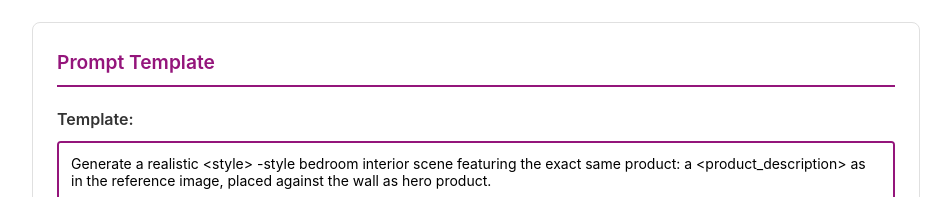
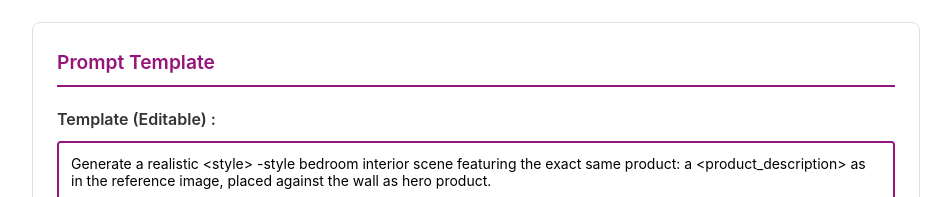
Before and after one commit to kvidaxl/json, a plain HTML site: page index.html in a window 1280 px wide. Shown: the part 1863-2060 px from the top of the page, without its empty margins (164-1115 px from the left). Drawn offline with Linux system fonts and the light colour scheme.

Commit message:
Update index.html

```diff
--- a/index.html
+++ b/index.html
@@ -522,7 +522,7 @@ No smoothing, stylizing, color shifting, retexturing, or proportion editing is a
         <div class="section">
             <h3>Prompt Template</h3>
             <div class="field">
-                <label for="prompt_template">Template:</label>
+                <label for="prompt_template">Template (Editable) :</label>
                 <textarea id="prompt_template" style="min-height: 150px;" maxlength="2000">Generate a realistic <style> -style bedroom interior scene featuring the exact same product: a <product_description> as in the reference image, placed against the wall as hero product.
 
 <preservation>
```
